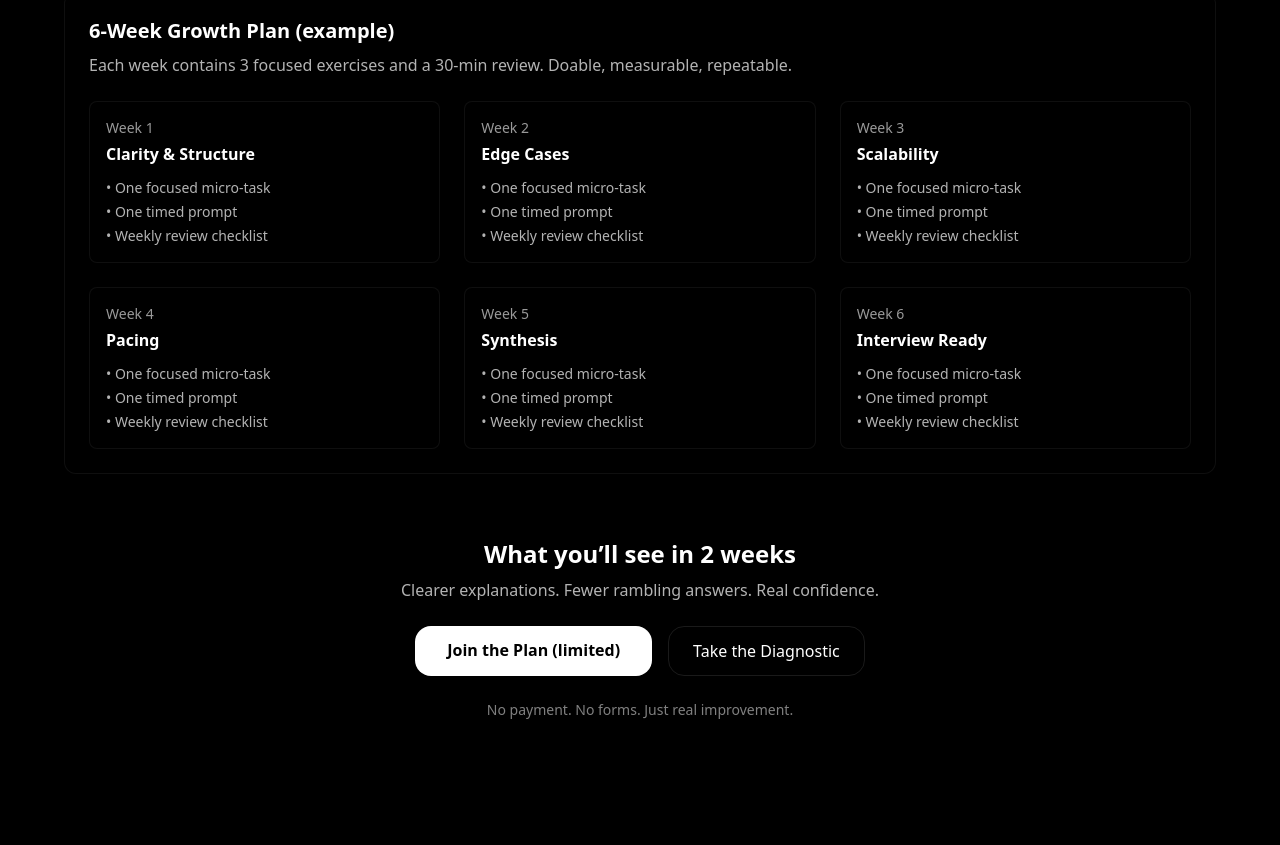
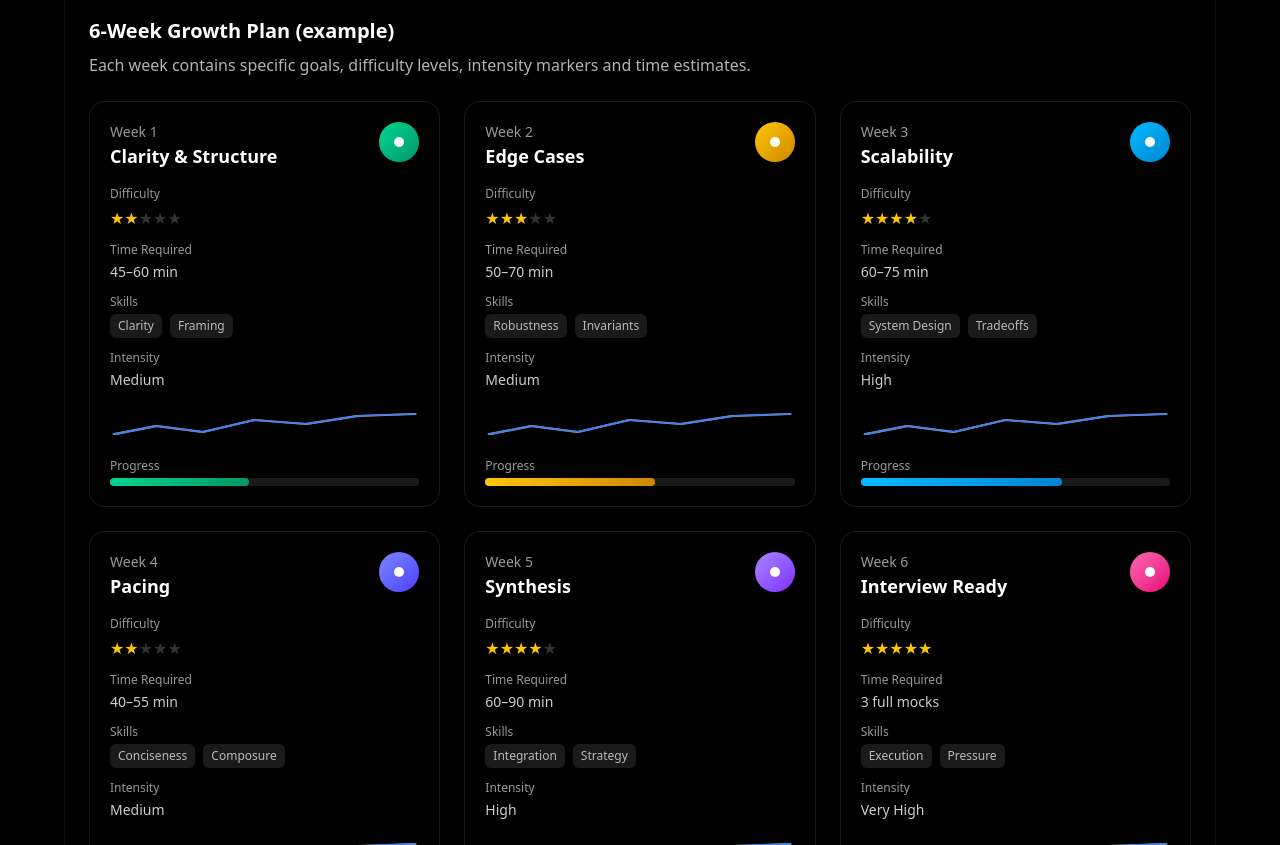
Before and after one commit to IG007-evolve/evolve-landing, a Next.js app: page /sample-plan in a window 1280 px wide. Shown: the part 1335-2180 px from the top of the page. Built offline with nearby package versions, Linux system fonts and the light colour scheme.

Commit message:
Add readiness result page + integration

```diff
--- a/src/app/sample-plan/page.tsx
+++ b/src/app/sample-plan/page.tsx
@@ -6,19 +6,24 @@ import { motion } from "framer-motion";
 //
 // Animation Variants
 //
-const fadeIn = {
+//
+// Animation Variants (TS-safe)
+//
+import type { Variants } from "framer-motion";
+
+const fadeIn: Variants = {
     hidden: { opacity: 0, y: 8 },
     show: { opacity: 1, y: 0, transition: { duration: 0.55 } }
 };
 
-const fadeInSlow = {
+const fadeInSlow: Variants = {
     hidden: { opacity: 0, y: 12 },
     show: { opacity: 1, y: 0, transition: { duration: 0.75 } }
 };
 
-const floatIn = {
+const floatIn: Variants = {
     hidden: { opacity: 0, y: 12, scale: 0.97 },
-    show: (i: number) => ({
+    show: (i: number = 0) => ({
         opacity: 1,
         y: 0,
         scale: 1,
@@ -30,14 +35,63 @@ const floatIn = {
     })
 };
 
+
 export default function SamplePlanPage() {
     const weeks = [
-        { id: 1, title: "Clarity & Structure", color: "from-emerald-400 to-emerald-600" },
-        { id: 2, title: "Edge Cases", color: "from-yellow-400 to-yellow-600" },
-        { id: 3, title: "Scalability", color: "from-sky-400 to-sky-600" },
-        { id: 4, title: "Pacing", color: "from-indigo-400 to-indigo-600" },
-        { id: 5, title: "Synthesis", color: "from-violet-400 to-violet-600" },
-        { id: 6, title: "Interview Ready", color: "from-pink-400 to-pink-600" }
+        {
+            id: 1,
+            title: "Clarity & Structure",
+            color: "from-emerald-400 to-emerald-600",
+            stars: 2,
+            time: "45–60 min",
+            skills: ["Clarity", "Framing"],
+            intensity: "Medium"
+        },
+        {
+            id: 2,
+            title: "Edge Cases",
+            color: "from-yellow-400 to-yellow-600",
+            stars: 3,
+            time: "50–70 min",
+            skills: ["Robustness", "Invariants"],
+            intensity: "Medium"
+        },
+        {
+            id: 3,
+            title: "Scalability",
+            color: "from-sky-400 to-sky-600",
+            stars: 4,
+            time: "60–75 min",
+            skills: ["System Design", "Tradeoffs"],
+            intensity: "High"
+        },
+        {
+            id: 4,
+            title: "Pacing",
+            color: "from-indigo-400 to-indigo-600",
+            stars: 2,
+            time: "40–55 min",
+            skills: ["Conciseness", "Composure"],
+            intensity: "Medium"
+        },
+        {
+            id: 5,
+            title: "Synthesis",
+            color: "from-violet-400 to-violet-600",
+            stars: 4,
+            time: "60–90 min",
+            skills: ["Integration", "Strategy"],
+            intensity: "High"
+        },
+        {
+            id: 6,
+            title: "Interview Ready",
+            color: "from-pink-400 to-pink-600",
+            stars: 5,
+            time: "3 full mocks",
+            skills: ["Execution", "Pressure"],
+            intensity: "Very High"
+        }
     ];
 
     return (
@@ -120,6 +174,7 @@ export default function SamplePlanPage() {
                 </section>
 
                 {/* 6-WEEK EXAMPLE GRID */}
+                {/* 6-WEEK EXAMPLE GRID — UPDATED WITH DIFFICULTY, TIME, SKILLS */}
                 <section className="mt-16">
                     <motion.div
                         variants={fadeIn}
@@ -129,25 +184,103 @@ export default function SamplePlanPage() {
                     >
                         <h3 className="text-xl font-semibold">6-Week Growth Plan (example)</h3>
                         <p className="text-white/70 mt-2">
-                            Each week contains 3 focused exercises and a 30-min review. Doable, measurable, repeatable.
+                            Each week contains specific goals, difficulty levels, intensity markers and time estimates.
                         </p>
 
                         <div className="mt-6 grid grid-cols-1 sm:grid-cols-2 lg:grid-cols-3 gap-6">
-                            {weeks.map((w) => (
-                                <div
-                                    key={w.id}
-                                    className="rounded-lg p-4 border border-white/6 bg-black/30"
+
+                            {weeks.map((w, i) => (
+                                <motion.div
+                                    key={i}
+                                    custom={i}
+                                    variants={floatIn}
+                                    initial="hidden"
+                                    animate="show"
+                                    viewport={{ once: true }}
+                                    className="rounded-2xl border border-white/10 bg-black/40 p-5 hover:-translate-y-1 transition-all duration-300"
                                 >
-                                    <div className="text-sm text-white/60">Week {w.id}</div>
-                                    <div className="font-semibold mt-1">{w.title}</div>
+                                    {/* Header */}
+                                    <div className="flex justify-between items-start">
+                                        <div>
+                                            <div className="text-sm text-white/60">Week {w.id}</div>
+                                            <div className="font-semibold text-lg">{w.title}</div>
+                                        </div>
 
-                                    <ul className="mt-3 text-white/70 text-sm space-y-1">
-                                        <li>• One focused micro-task</li>
-                                        <li>• One timed prompt</li>
-                                        <li>• Weekly review checklist</li>
-                                    </ul>
-                                </div>
+                                        {/* Icon */}
+                                        <div className={`w-10 h-10 rounded-full bg-gradient-to-br ${w.color} flex items-center justify-center`}>
+                                            <div className="w-2.5 h-2.5 bg-white rounded-full" />
+                                        </div>
+                                    </div>
+
+                                    {/* Difficulty */}
+                                    <div className="mt-4">
+                                        <div className="text-xs text-white/60">Difficulty</div>
+
+                                        <div className="flex mt-1">
+                                            {"★★★★★☆☆☆☆☆"
+                                                .slice(0, w.stars + (5 - w.stars)) /* safety */
+                                                .split("")
+                                                .map((s, idx) => (
+                                                    <span
+                                                        key={idx}
+                                                        className={
+                                                            idx < w.stars
+                                                                ? "text-yellow-400 text-base"
+                                                                : "text-white/20 text-base"
+                                                        }
+                                                    >
+                                                        ★
+                                                    </span>
+                                                ))}
+                                        </div>
+                                    </div>
+
+                                    {/* Time */}
+                                    <div className="mt-3">
+                                        <div className="text-xs text-white/60">Time Required</div>
+                                        <div className="text-sm text-white/80 mt-1">{w.time}</div>
+                                    </div>
+
+                                    {/* Skills */}
+                                    <div className="mt-3">
+                                        <div className="text-xs text-white/60">Skills</div>
+                                        <div className="flex flex-wrap gap-2 mt-1">
+                                            {w.skills.map((s: string) => (
+                                                <span
+                                                    key={s}
+                                                    className="px-2 py-1 rounded-md text-xs bg-white/10 text-white/70"
+                                                >
+                                                    {s}
+                                                </span>
+                                            ))}
+                                        </div>
+                                    </div>
+
+                                    {/* Intensity */}
+                                    <div className="mt-3">
+                                        <div className="text-xs text-white/60">Intensity</div>
+                                        <div className="text-sm text-white/80 mt-1">{w.intensity}</div>
+                                    </div>
+
+                                    {/* Sparkline */}
+                                    <div className="mt-4">
+                                        <MiniSparkline />
+                                    </div>
+
+                                    {/* Progress bar */}
+                                    <div className="mt-4">
+                                        <div className="text-xs text-white/60">Progress</div>
+                                        <div className="mt-1 h-2 rounded-full bg-white/10">
+                                            <div
+                                                className={`h-2 rounded-full bg-gradient-to-r ${w.color}`}
+                                                style={{ width: `${35 + w.id * 10}%` }}
+                                            />
+                                        </div>
+                                    </div>
+
+                                </motion.div>
                             ))}
+
                         </div>
                     </motion.div>
                 </section>
```
